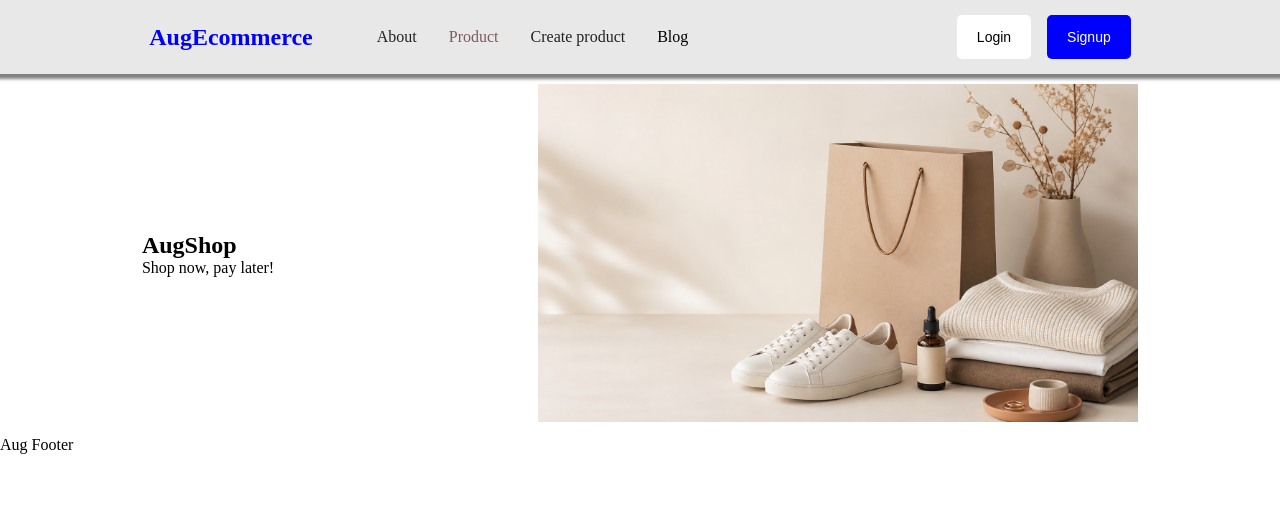
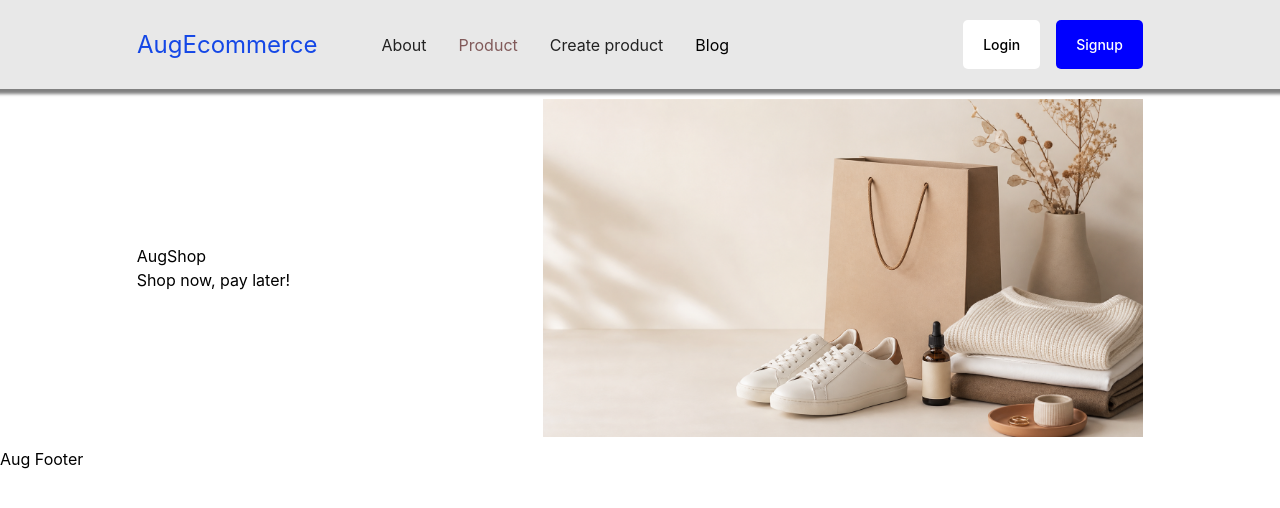
Before and after one commit to Ethicdev07/sqiaugust2026react, a React (Vite) app: page / in a window 1280 px wide. Shown: the top 508 px of the page. Built offline with nearby package versions, Linux system fonts and the light colour scheme; no server answers.

Commit message:
code base modified

```diff
--- a/package.json
+++ b/package.json
@@ -13,6 +13,7 @@
     "@fortawesome/fontawesome-svg-core": "^7.3.1",
     "@fortawesome/free-solid-svg-icons": "^7.3.1",
     "@fortawesome/react-fontawesome": "^3.5.0",
+    "@tailwindcss/vite": "^4.3.3",
     "axios": "^1.20.0",
     "formik": "^2.4.9",
     "lucide-react": "^1.33.0",
@@ -21,6 +22,7 @@
     "react-icons": "^5.7.0",
     "react-router-dom": "^7.18.2",
     "react-toastify": "^11.1.0",
+    "tailwindcss": "^4.3.3",
     "yup": "^1.7.1"
   },
   "devDependencies": {
--- a/src/components/Nav.jsx
+++ b/src/components/Nav.jsx
@@ -20,10 +20,10 @@ const Nav = () => {
     }
   return (
     <header style={style.header}>
-      <nav style={{display: "flex", justifyContent: 'space-around', alignItems:'center', padding: '15px'}}>
+      <nav className="flex justify-around items-center p-5">
         <div style={{display:"flex", gap:"4em", alignItems: 'center'}}>
 
-          <Link to={"/"} style={{textDecoration:'none', color:"blue"}}>
+          <Link to={"/"} className="text-blue-700 text-2xl">
               <h1>AugEcommerce</h1>
           </Link>
 
--- a/src/index.css
+++ b/src/index.css
@@ -1,5 +1 @@
-*{
-  margin: 0;
-  padding: 0;
-  box-sizing: border-box;
-}
+@import "tailwindcss";
--- a/vite.config.js
+++ b/vite.config.js
@@ -1,11 +1,15 @@
 import { defineConfig } from 'vite'
 import react, { reactCompilerPreset } from '@vitejs/plugin-react'
 import babel from '@rolldown/plugin-babel'
+import tailwindcss from "@tailwindcss/vite"
+
 
 // https://vite.dev/config/
 export default defineConfig({
   plugins: [
     react(),
-    babel({ presets: [reactCompilerPreset()] })
+    babel({ presets: [reactCompilerPreset()] }),
+    tailwindcss()
+
   ],
 })
```
Also changed, not shown: 1 other file (tests, documents, lock files or other folders).
